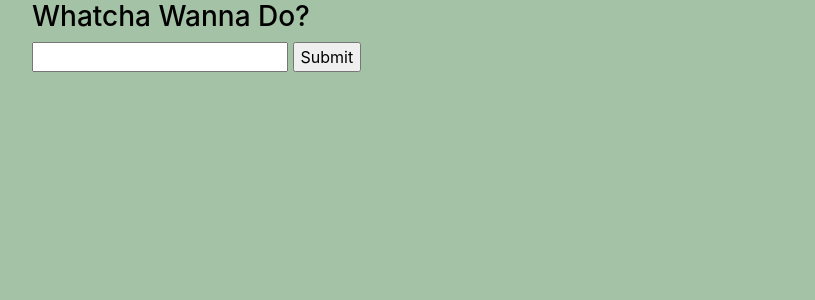
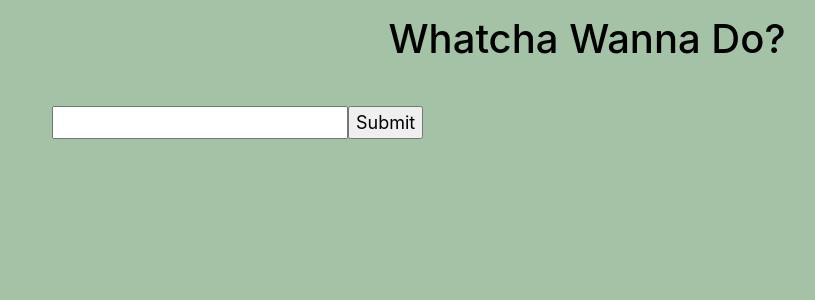
Before and after one commit to tatewilson4/python_todo_with_auth, a Django app: page /new/ in a window 1280 px wide. Shown: the part 56-356 px from the top of the page, without its empty margins (53-868 px from the left). Run offline with Django 3.2, Linux system fonts and the light colour scheme; some libraries are stand-ins or nearby versions.

Commit message:
added form to d-flex class

```diff
--- a/todo/templates/todo_detail.html
+++ b/todo/templates/todo_detail.html
@@ -2,7 +2,7 @@
 {% block content %}
 <div class="container">
     <h3>Todo Item Details</h3>
-    <div class="d-flex">
+    <div class="d-flex" id="odd">
         <div class="mr-auto p-2">{{ object.item }}</div>
         <div class="p-2"><a class="list_item_links" href="{% url "todo_edit" object.id %}"> edit </a></div>
         <div class="p-2"><a class="list_item_links" href="{% url "todo_delete" object.id %}"> delete </a></div>
--- a/todo/templates/todo_form.html
+++ b/todo/templates/todo_form.html
@@ -1,8 +1,8 @@
 {% extends 'base.html' %}
 {% block content %}
 <div class="container">
-    <h3>Whatcha Wanna Do?</h3>
-    <form method="post">{% csrf_token %}
+    <h1>Whatcha Wanna Do?</h1>
+    <form method="post" class="d-flex">{% csrf_token %}
         {{ form.item }}
         <input class="submit_input" type="submit" value="Submit" />
     </form>
```
Also changed, not shown: db.sqlite3.
